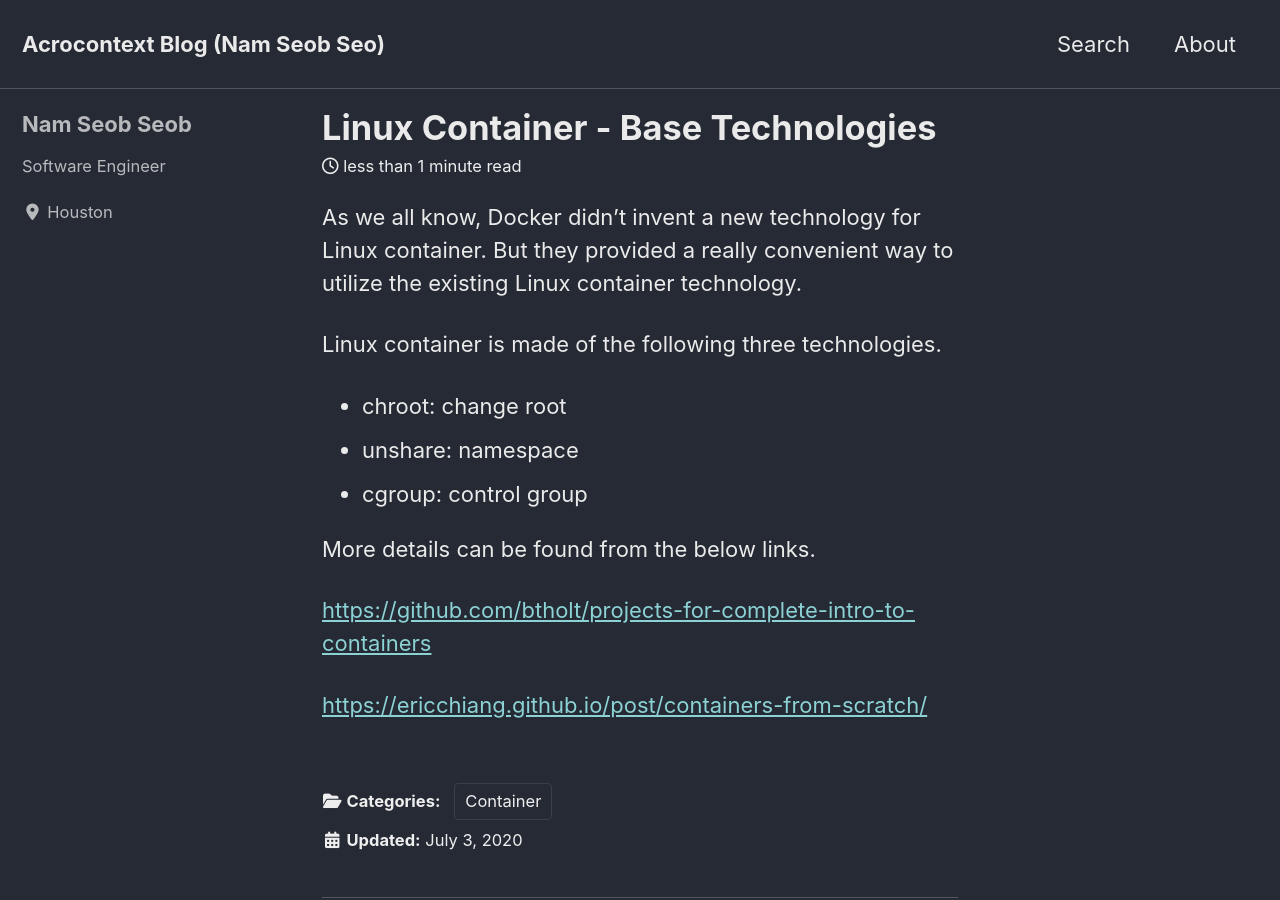
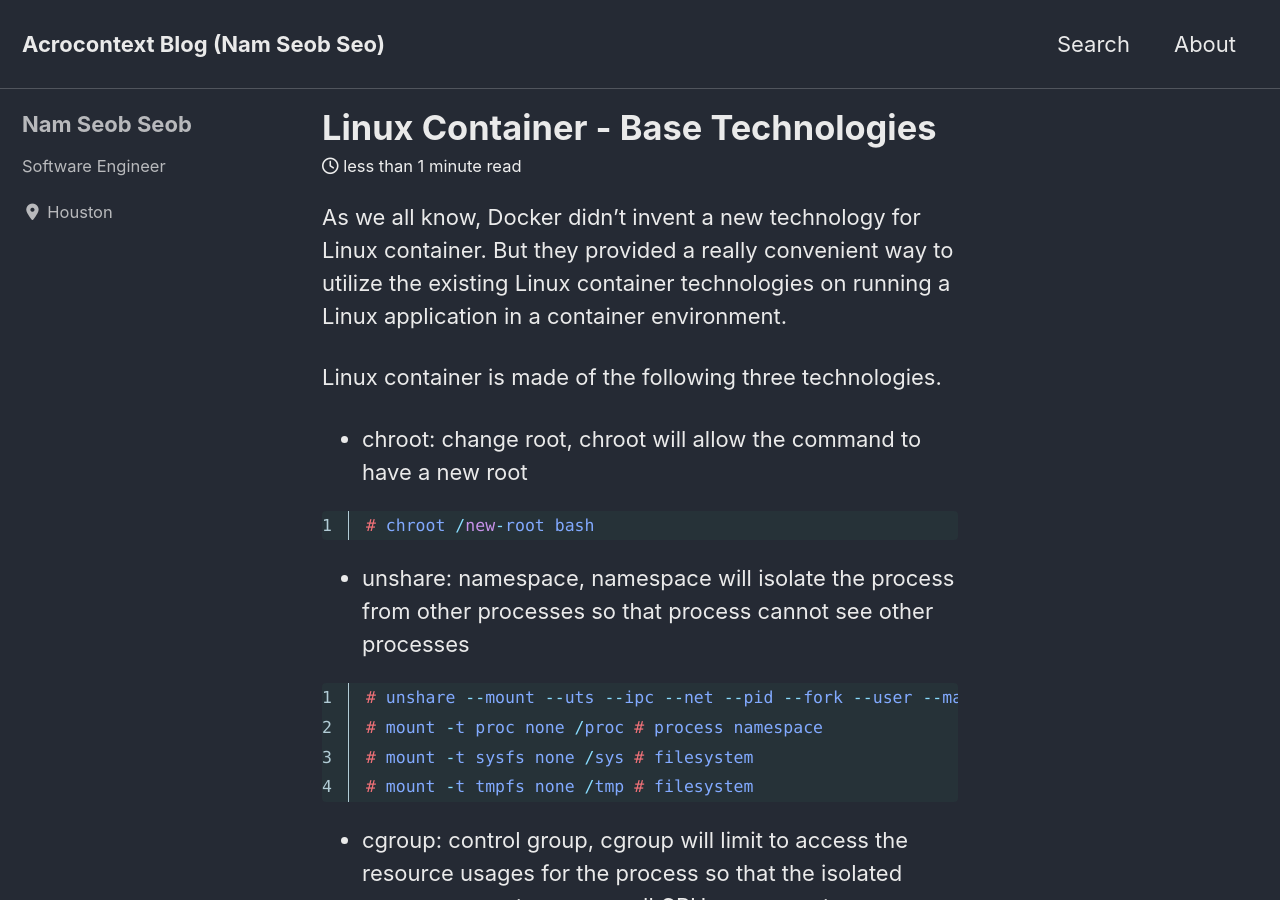
Before and after one commit to nsclass/nsclass.github.io, a Jekyll site: the page built from _posts/2020-07-03-container-base-technology.md, in a window 1280 px wide and 900 px high. Built offline with Jekyll 4.4.1, drawn with Linux system fonts in a browser that asks for light colours; cached includes are drawn as plain includes; nearby versions of some CDN libraries; some of the changed text lies outside the part shown.

Commit message:
update container blog

````diff
--- a/_posts/2020-07-03-container-base-technology.md
+++ b/_posts/2020-07-03-container-base-technology.md
@@ -12,13 +12,37 @@ categories:
 permalink: "2020/07/03/linux-container-base-technology"
 ---
 
-As we all know, Docker didn't invent a new technology for Linux container. But they provided a really convenient way to utilize the existing Linux container technology.
+As we all know, Docker didn't invent a new technology for Linux container. But they provided a really convenient way to utilize the existing Linux container technologies on running a Linux application in a container environment.
 
 Linux container is made of the following three technologies.
 
-- chroot: change root
-- unshare: namespace
-- cgroup: control group
+- chroot: change root, chroot will allow the command to have a new root
+
+```
+# chroot /new-root bash
+```
+
+- unshare: namespace, namespace will isolate the process from other processes so that process cannot see other processes
+
+```
+# unshare --mount --uts --ipc --net --pid --fork --user --map-root-user chroot /new-root bash
+# mount -t proc none /proc # process namespace
+# mount -t sysfs none /sys # filesystem
+# mount -t tmpfs none /tmp # filesystem
+```
+
+- cgroup: control group, cgroup will limit to access the resource usages for the process so that the isolated process cannot consume all CPU, memory etc
+
+```
+# cgcreate -g cpu,memory,blkio,devices,freezer:/sandbox
+# cgclassify -g cpu,memory,blkio,devices,freezer:sandbox <PID>
+```
+
+- The following command will list tasks associated to the sandbox cpu group, we should see the above PID
+
+  ```
+  # cat /sys/fs/cgroup/cpu/sandbox/tasks
+  ```
 
 More details can be found from the below links.
 
````
